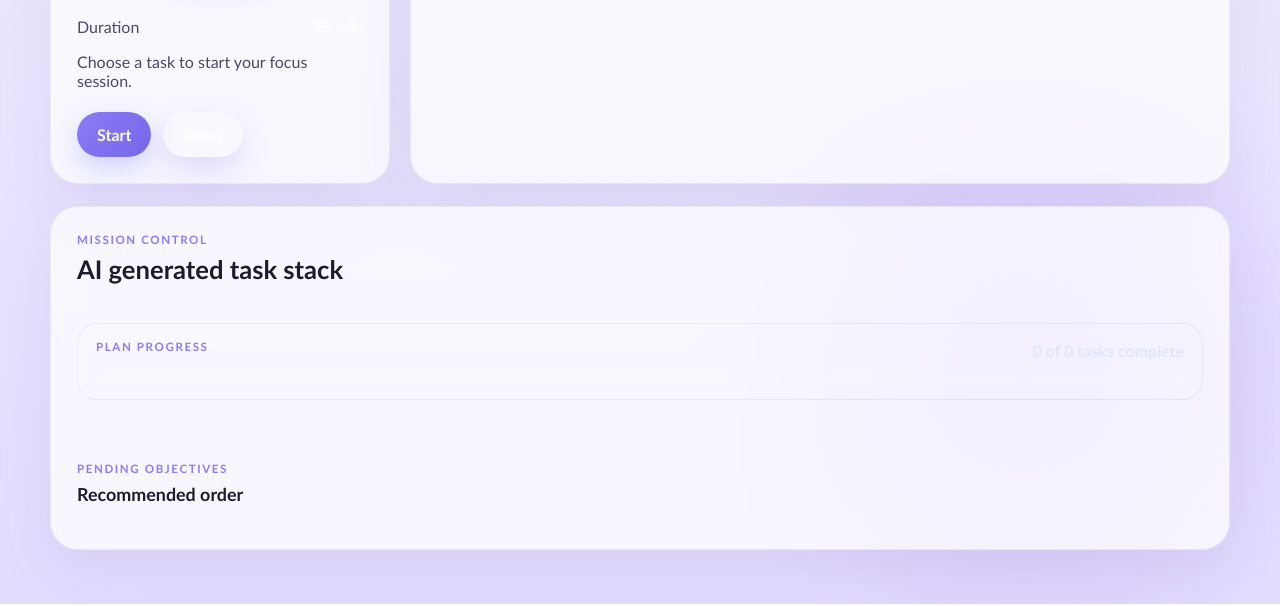
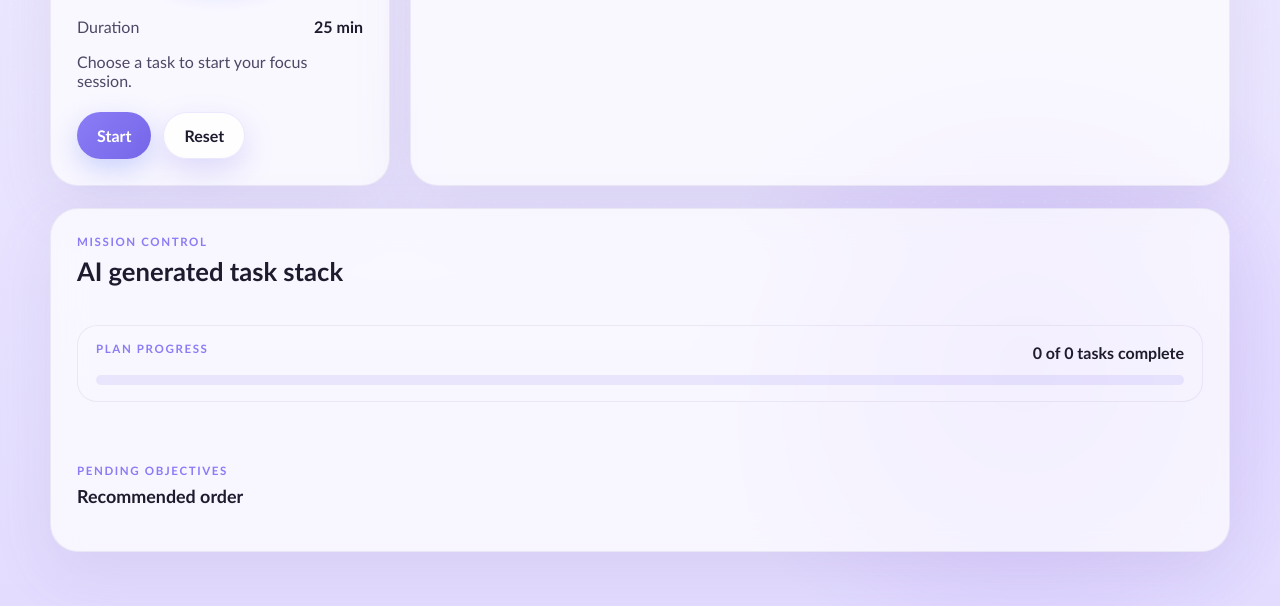
Before and after one commit to SyntaxError-undefined/FocusFlow, a website with bundled scripts: page focus.html in a window 1280 px wide. Shown: the part 535-1141 px from the top of the page. Built offline with nearby package versions, Linux system fonts and the light colour scheme; no server answers.

Commit message:
Fix pastel UI visibility issues

```diff
--- a/style.css
+++ b/style.css
@@ -784,7 +784,7 @@ h4 {
 }
 
 .mode-tab.active {
-    color: white;
+    color: #ffffff;
     background: rgba(118, 145, 255, 0.18);
     border-color: rgba(118, 145, 255, 0.32);
     box-shadow: inset 0 0 0 1px rgba(118, 145, 255, 0.12);
@@ -840,7 +840,7 @@ h4 {
 }
 
 .timer-meta strong {
-    color: white;
+    color: var(--text);
 }
 
 .task-hint {
@@ -867,15 +867,16 @@ h4 {
 }
 
 .ghost-button {
-    color: white;
-    background: rgba(255, 255, 255, 0.03);
+    color: var(--text);
+    background: rgba(255, 255, 255, 0.82);
+    border: 1px solid rgba(117, 103, 232, 0.14);
 }
 
 .primary-button:hover:not(:disabled),
 .ghost-button:hover,
 .mode-tab:hover {
     transform: translateY(-2px);
-    box-shadow: 0 0 20px rgba(120, 140, 255, 0.35);
+    box-shadow: 0 10px 24px rgba(120, 140, 255, 0.18);
 }
 
 .primary-button:disabled {
@@ -1022,14 +1023,14 @@ h4 {
 }
 
 .plan-progress-copy strong {
-    color: #dfe5ff;
+    color: var(--text);
 }
 
 .plan-progress-track {
     width: 100%;
     height: 10px;
     border-radius: 999px;
-    background: rgba(255, 255, 255, 0.08);
+    background: rgba(117, 103, 232, 0.12);
     overflow: hidden;
 }
 
@@ -1118,7 +1119,7 @@ h4 {
 
 .task-pomodoros {
     white-space: nowrap;
-    color: #dfe5ff;
+    color: var(--blue-strong);
     font-weight: 700;
 }
 
```
